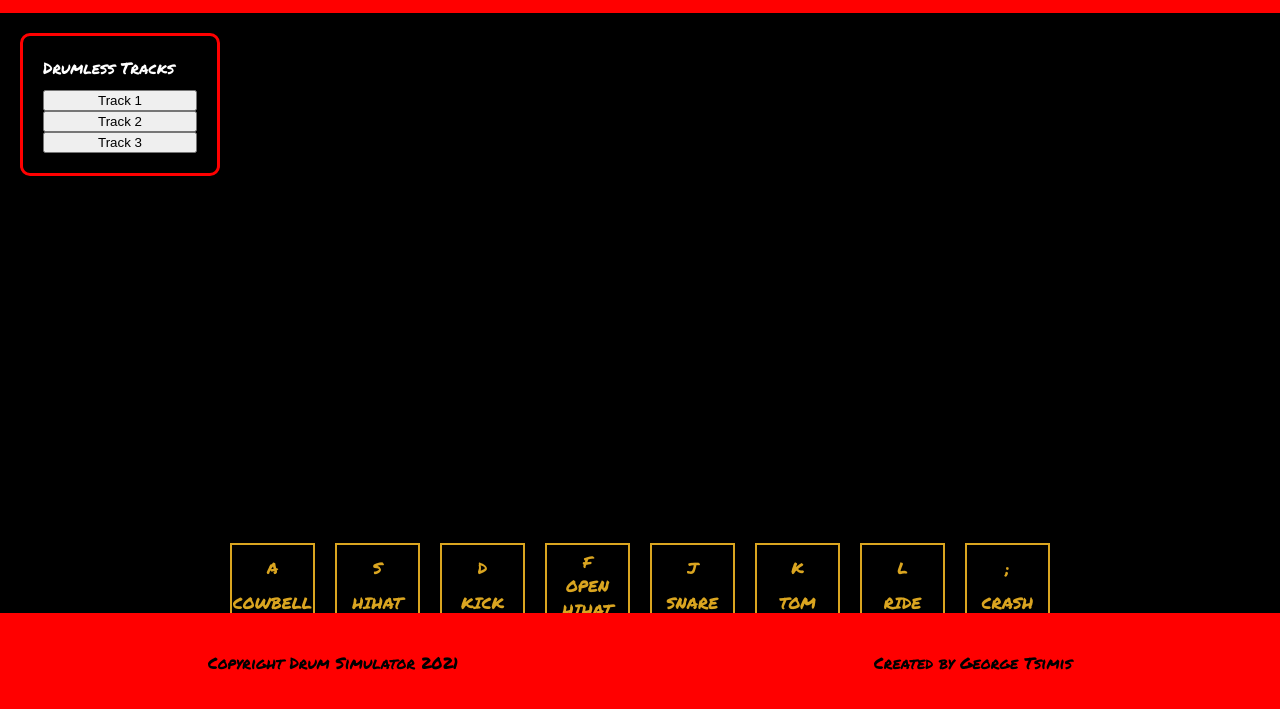
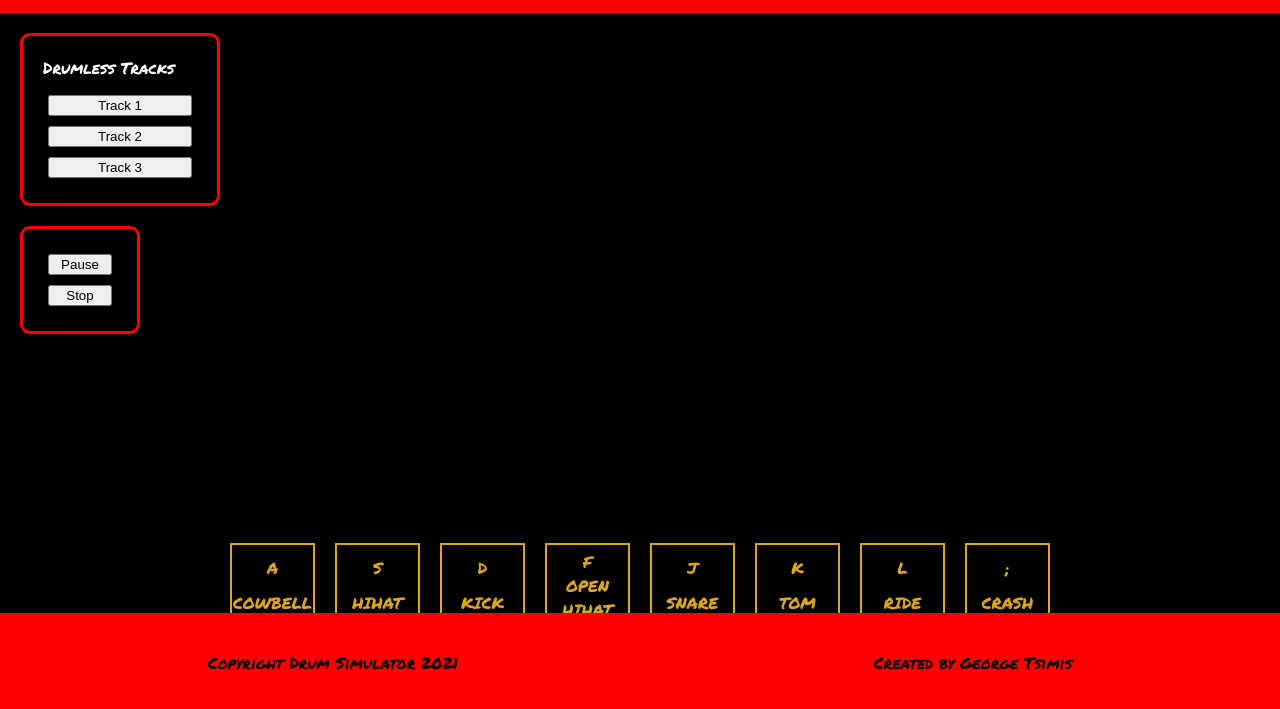
Before and after one commit to GGMU1986/Drum-Simulator-JS, a website built with webpack: page drum_simulator/index.html in a window 1280 px wide. Shown: the part 87-796 px from the top of the page. Built offline with nearby package versions, Linux system fonts and the light colour scheme.

Commit message:
Added pause and stop button with styling

```diff
--- a/drum_simulator/index.html
+++ b/drum_simulator/index.html
@@ -33,6 +33,11 @@
         <nav class="drumless">
             <p>Drumless Tracks</p>
         </nav>
+
+        <aside>
+            <button>Pause</button>
+            <button>Stop</button>
+        </aside>
     </section>
 
     <div class=keys>
--- a/drum_simulator/src/index.scss
+++ b/drum_simulator/src/index.scss
@@ -164,3 +164,18 @@ footer {
   padding-bottom: 10px
   //font-size: 25px;
 }
+
+aside {
+  margin: 20px;
+  padding: 20px;
+  width: 120px;
+  //height: 200px;
+  display: flex;
+  flex-direction: column;
+  border: 3px solid red;
+  border-radius: 10px;
+}
+
+button {
+  margin: 5px;
+}
```
Also changed, not shown: drum_simulator/dist/main.css.
